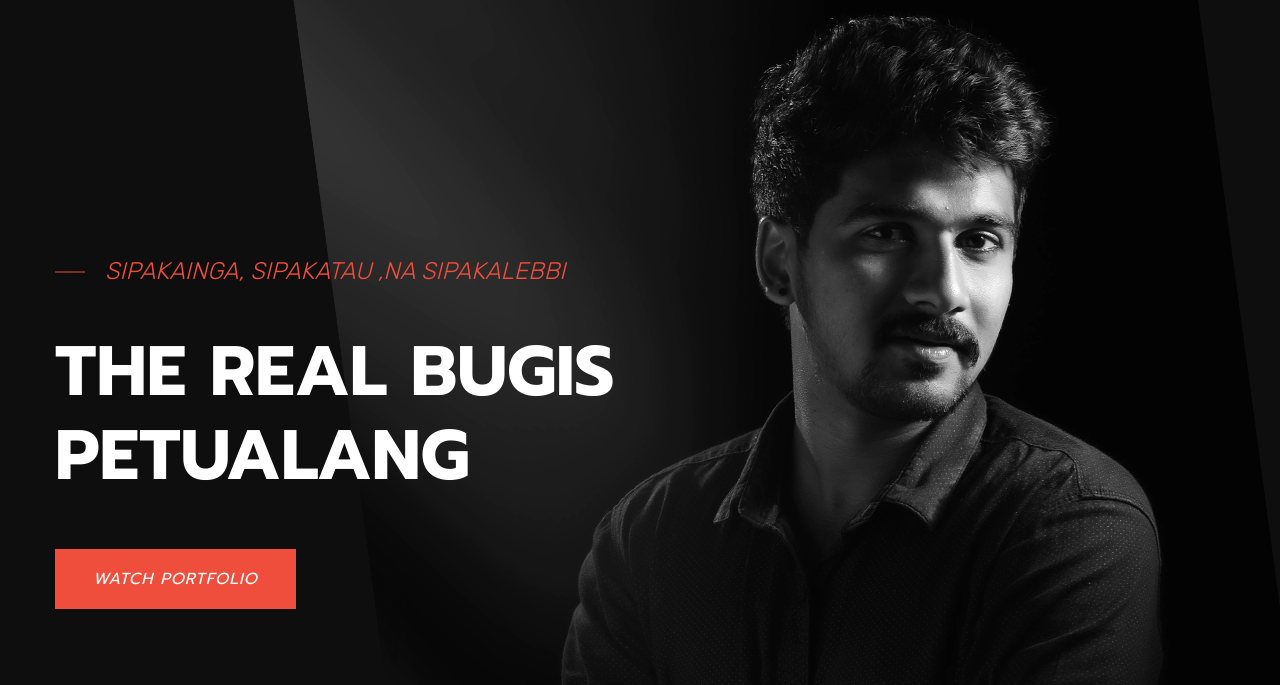
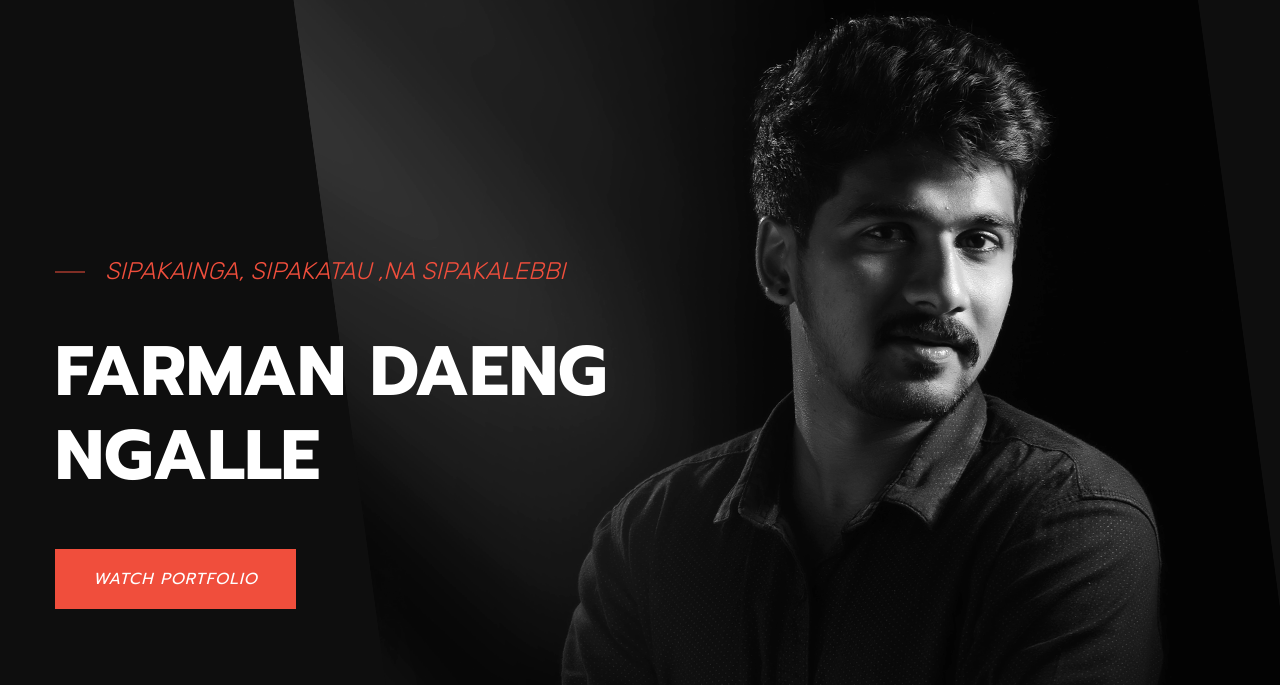
Before and after one commit to farman17/dailybugis, a plain HTML site: page index.html in a window 1280 px wide. Shown: the part 107-792 px from the top of the page. Drawn offline with Linux system fonts and the light colour scheme.

Commit message:
editan kedua

```diff
--- a/index.html
+++ b/index.html
@@ -95,7 +95,7 @@
                         <div class="col-xl-7 col-lg-7 col-md-8">
                             <div class="hero__caption">
                                 <span data-animation="fadeInUp" data-delay=".4s"><i>Sipakainga, Sipakatau ,na sipakalebbi<i></span>
-                                <h1 data-animation="fadeInUp" data-delay=".6s">The Real Bugis Petualang</h1>
+                                <h1 data-animation="fadeInUp" data-delay=".6s">Farman Daeng Ngalle</h1>
                                 <!-- Hero-btn -->
                                 <div class="hero__btn">
                                     <a href="industries.html" class="btn hero-btn"  data-animation="fadeInLeft" data-delay=".8s">Watch Portfolio</a>
```
